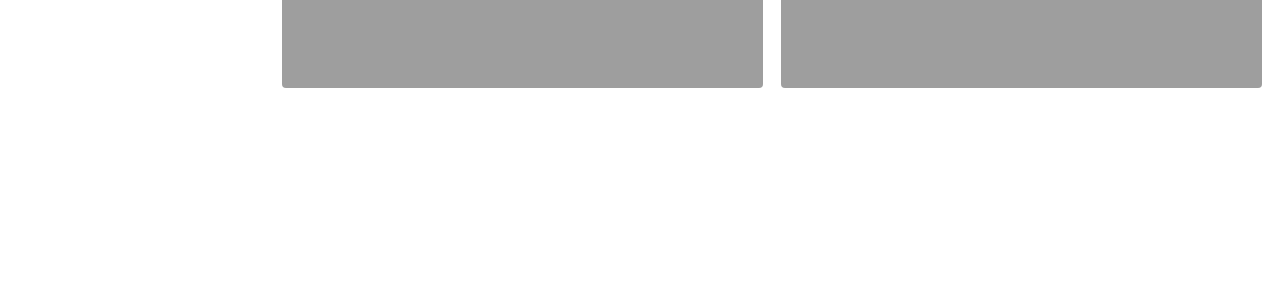
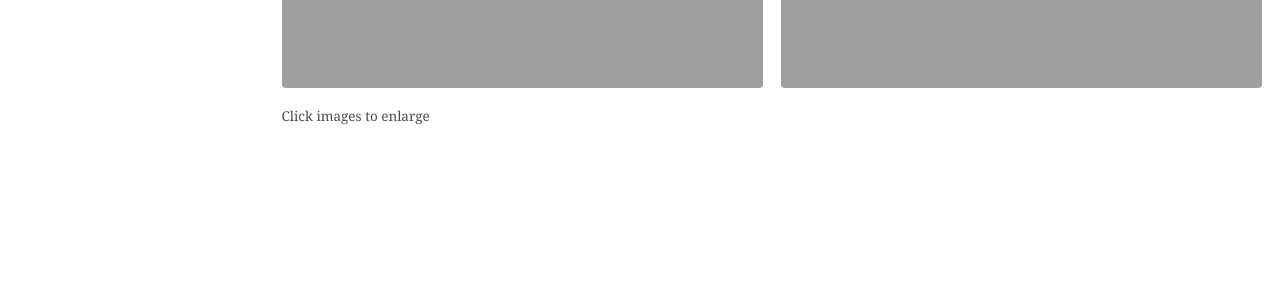
Before and after one commit to ethankutlu/ethankutlu.github.io, a Jekyll site: the page built from _pages/teaching.md, in a window 1280 px wide and 1340 px high. Shown: the part 818-1118 px from the top of the window. Built offline with Jekyll 4.4.1, drawn with Linux system fonts in a browser that asks for light colours; some web fonts are replaced; a script that is not in the unit is left out.

Commit message:
Update teaching.md

```diff
--- a/_pages/teaching.md
+++ b/_pages/teaching.md
@@ -4,10 +4,14 @@ title: "Teaching"
 permalink: /teaching/
 author_profile: true
 gallery:
-  - url: images/teaching1.jpg
+  - url: /images/teaching1.jpg
+    image_path: /images/teaching1.jpg
     alt: "Coding exercise"
-  - url: images/teaching2.jpg
+    title: "Coding exercise"
+  - url: /images/teaching2.jpg
+    image_path: /images/teaching2.jpg
     alt: "Lecturing in statistics class"
+    title: "Lecturing in statistics class"
 ---
 
 At the University of Iowa, I have taught various courses in the Departments of Communication Sciences and Disorders, Psychological and Brain Sciences, and Linguistics.
@@ -20,4 +24,4 @@ In other classes, such as Statistics and Experimental Methods and Psychology of
 
 All of my classes are built on a common theme of compassion and learning through experience. I pursue this goal by continuously and reflexively updating my teaching materials based on each cohort's needs.
 
-{% include gallery id="gallery" %}
+{% include gallery id="gallery" caption="Click images to enlarge" %}
```
